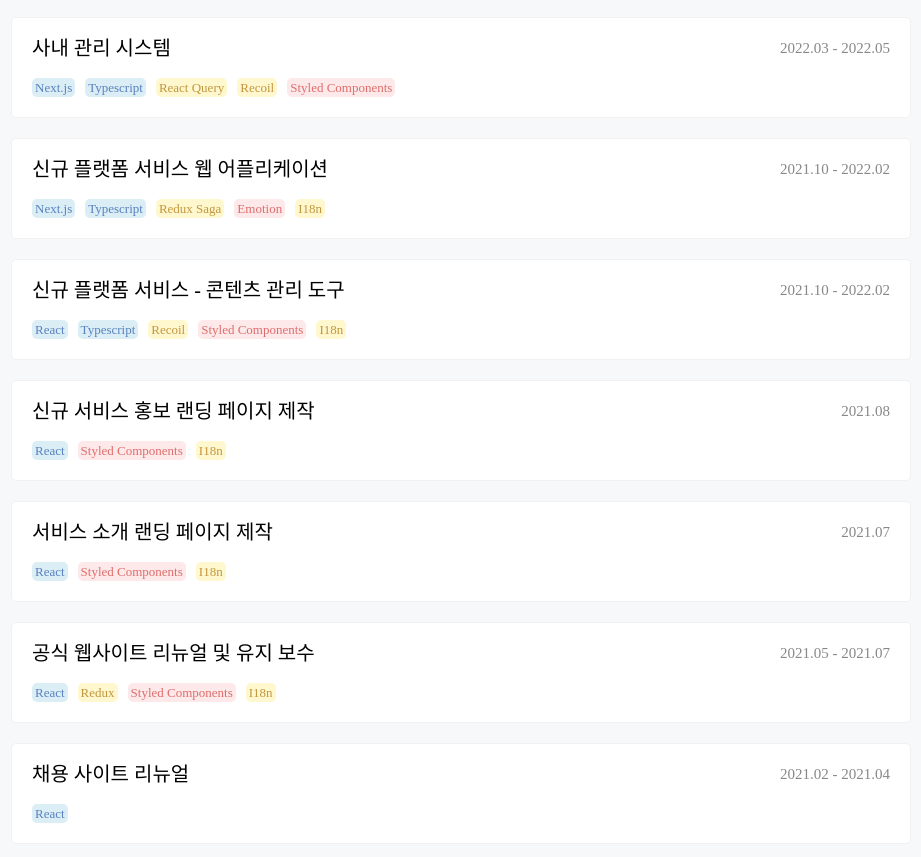
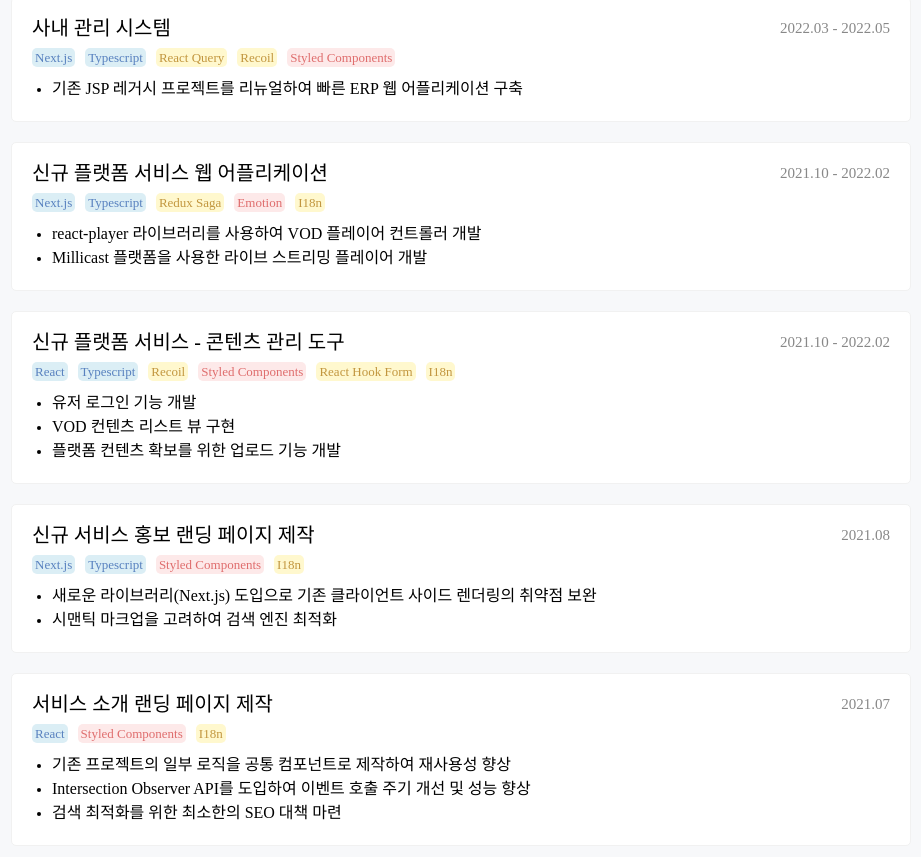
Before and after one commit to hyeewooon/hyeewooon-portfolio, a Next.js app: page /projects in a window 1280 px wide. Shown: the part 183-1040 px from the top of the page, without its empty margins (179-1100 px from the left). Built offline with nearby package versions, Linux system fonts and the light colour scheme; a web font is replaced by a local one.

Commit message:
feat: projects children props 추가

```diff
--- a/base/Box/Box.styles.tsx
+++ b/base/Box/Box.styles.tsx
@@ -34,24 +34,28 @@ export const BoxTitle = styled.h1`
   font-size: 20px;
   font-weight: 500;
 `;
+
+export const Date = styled.p`
+  font-size: 15px;
+  color: #888888;
+
+  ${Theme.ThemeResource.mq.mobile} {
+    margin-top: 10px;
+  }
+`;
+
 export const BoxSubTitle = styled.p`
   font-size: 16px;
-  margin-bottom: 10px;
-  line-height: 1.2;
 `;
 
 export const BoxContent = styled.p`
   font-size: 14px;
   line-height: 1.2;
-`;
-
-export const Date = styled.p`
-  font-size: 15px;
-  color: #888888;
+  margin-top: 10px;
 `;
 export const TagList = styled.ul`
   display: flex;
-  padding-top: 10px;
+  margin-top: 10px;
   flex-flow: wrap;
   gap: 10px;
 
--- a/base/Box/index.tsx
+++ b/base/Box/index.tsx
@@ -5,7 +5,7 @@ import { BoxProps } from './model';
 import * as SC from './Box.styles';
 
 const Box: React.FC<BoxProps> = (props) => {
-  const { title = '', subTitle = '', imageUrl = '', tag = null, date = '', content } = props;
+  const { title = '', subTitle = '', imageUrl = '', tag = null, date = '', content, children } = props;
   return (
     <SC.BoxContainer>
       {imageUrl && (
@@ -31,6 +31,7 @@ const Box: React.FC<BoxProps> = (props) => {
             })}
           </SC.TagList>
         )}
+        {children && <>{children}</>}
       </SC.ContentWrapper>
     </SC.BoxContainer>
   );
--- a/base/Box/model.ts
+++ b/base/Box/model.ts
@@ -8,4 +8,5 @@ export type BoxProps = {
     name: string;
     color: 'red' | 'yellow' | 'blue' | 'gray';
   }[];
+  children?: React.ReactNode;
 };
--- a/components/Common/Layout/Layout.styles.tsx
+++ b/components/Common/Layout/Layout.styles.tsx
@@ -1,4 +1,6 @@
 import styled from 'styled-components';
+
+import { Theme } from '@base';
 
 export const LayoutContainer = styled.div`
   width: 100%;
@@ -6,8 +8,20 @@ export const LayoutContainer = styled.div`
   background-color: #f7f8fa;
 `;
 
-export const ContentWrapper = styled.div`
+export const LayoutContentBox = styled.div`
   padding-top: 65px;
+  width: 100%;
+  display: flex;
+  justify-content: center;
+`;
+
+export const LayoutContentInner = styled.div`
+  width: 80%;
+  max-width: 900px;
+
+  ${Theme.ThemeResource.mq.mobile} {
+    width: 90%;
+  }
 `;
 
 export const footer = styled.footer`
--- a/components/Common/Layout/index.tsx
+++ b/components/Common/Layout/index.tsx
@@ -7,7 +7,9 @@ const Layout: React.FC<{ children?: React.ReactNode }> = ({ children }) => {
   return (
     <SC.LayoutContainer>
       <NavMenu />
-      <SC.ContentWrapper>{children}</SC.ContentWrapper>
+      <SC.LayoutContentBox>
+        <SC.LayoutContentInner>{children}</SC.LayoutContentInner>
+      </SC.LayoutContentBox>
       <SC.footer>&copy; 2022 HYEWON PORTFOLIO</SC.footer>
     </SC.LayoutContainer>
   );
--- a/components/Main/index.tsx
+++ b/components/Main/index.tsx
@@ -1,22 +1,12 @@
 import React from 'react';
-import { useRecoilValue } from 'recoil';
-import { useRouter } from 'next/router';
 
 import { Layout, Profile, About } from '@components';
-import { navMenuStore } from '@components/Common/Layout/Layout.store';
-import * as SC from './Main.styles';
 
 const Main: React.FC = () => {
-  const navStatus = useRecoilValue(navMenuStore);
-
   return (
     <Layout>
-      <SC.MainContainer>
-        <SC.MainContent>
-          <Profile />
-          <About />
-        </SC.MainContent>
-      </SC.MainContainer>
+      <Profile />
+      <About />
     </Layout>
   );
 };
--- a/components/Profile/Profile.styles.tsx
+++ b/components/Profile/Profile.styles.tsx
@@ -4,6 +4,7 @@ import Image from 'next/image';
 import { Theme } from '@base';
 
 export const ProfileContainer = styled.div`
+  margin-top: 70px;
   display: flex;
   align-items: center;
   gap: 40px;
--- a/components/Project/Main.styles.tsx
+++ b/components/Project/Main.styles.tsx
@@ -3,34 +3,19 @@ import styled from 'styled-components';
 import { Theme } from '@base';
 
 export const ProjectContainer = styled.div`
-  width: 100%;
-  display: flex;
-  justify-content: center;
-`;
-
-export const ProjectContent = styled.div`
-  width: 80%;
-  max-width: 900px;
-
-  ${Theme.ThemeResource.mq.mobile} {
-    width: 90%;
-  }
-`;
-
-export const ProjectWorkWrapper = styled.div`
-  margin-top: 70px;
+  margin-top: 50px;
   margin-bottom: 150px;
   gap: 70px;
   display: flex;
   flex-direction: column;
 
   ${Theme.ThemeResource.mq.mobile} {
-    margin-top: 50px;
+    margin-top: 30px;
     gap: 50px;
   }
 `;
 
-export const ProjectWorkContent = styled.div``;
+export const ProjectContent = styled.div``;
 
 export const ProjectTitle = styled.h1`
   font-size: 30px;
@@ -56,3 +41,17 @@ export const BoxWrapper = styled.div`
     margin-top: 20px;
   }
 `;
+
+export const ContentList = styled.ul`
+  margin-top: 10px;
+  padding-left: 20px;
+  list-style: initial;
+`;
+
+export const ContentItem = styled.li`
+  line-height: 1.5;
+
+  &::marker {
+    font-size: 14px;
+  }
+`;
--- a/components/Project/index.tsx
+++ b/components/Project/index.tsx
@@ -9,8 +9,6 @@ const Project: React.FC = () => {
     <Layout>
       <SC.ProjectContainer>
         <SC.ProjectContent>
-          <SC.ProjectWorkWrapper>
-            <SC.ProjectWorkContent>
           <SC.ProjectTitle>
             Works <SC.UnderLine />
           </SC.ProjectTitle>
@@ -25,6 +23,11 @@ const Project: React.FC = () => {
                 { name: 'Recoil', color: 'yellow' },
                 { name: 'Styled Components', color: 'red' }
               ]}
+              children={
+                <SC.ContentList>
+                  <SC.ContentItem>기존 JSP 레거시 프로젝트를 리뉴얼하여 빠른 ERP 웹 어플리케이션 구축</SC.ContentItem>
+                </SC.ContentList>
+              }
             />
           </SC.BoxWrapper>
           <SC.BoxWrapper>
@@ -38,6 +41,12 @@ const Project: React.FC = () => {
                 { name: 'Emotion', color: 'red' },
                 { name: 'I18n', color: 'yellow' }
               ]}
+              children={
+                <SC.ContentList>
+                  <SC.ContentItem>react-player 라이브러리를 사용하여 VOD 플레이어 컨트롤러 개발</SC.ContentItem>
+                  <SC.ContentItem>Millicast 플랫폼을 사용한 라이브 스트리밍 플레이어 개발</SC.ContentItem>
+                </SC.ContentList>
+              }
             />
           </SC.BoxWrapper>
           <SC.BoxWrapper>
@@ -49,8 +58,16 @@ const Project: React.FC = () => {
                 { name: 'Typescript', color: 'blue' },
                 { name: 'Recoil', color: 'yellow' },
                 { name: 'Styled Components', color: 'red' },
+                { name: 'React Hook Form', color: 'yellow' },
                 { name: 'I18n', color: 'yellow' }
               ]}
+              children={
+                <SC.ContentList>
+                  <SC.ContentItem>유저 로그인 기능 개발</SC.ContentItem>
+                  <SC.ContentItem>VOD 컨텐츠 리스트 뷰 구현</SC.ContentItem>
+                  <SC.ContentItem>플랫폼 컨텐츠 확보를 위한 업로드 기능 개발</SC.ContentItem>
+                </SC.ContentList>
+              }
             />
           </SC.BoxWrapper>
           <SC.BoxWrapper>
@@ -58,10 +75,19 @@ const Project: React.FC = () => {
               title="신규 서비스 홍보 랜딩 페이지 제작"
               date="2021.08"
               tag={[
-                    { name: 'React', color: 'blue' },
+                { name: 'Next.js', color: 'blue' },
+                { name: 'Typescript', color: 'blue' },
                 { name: 'Styled Components', color: 'red' },
                 { name: 'I18n', color: 'yellow' }
               ]}
+              children={
+                <SC.ContentList>
+                  <SC.ContentItem>
+                    새로운 라이브러리(Next.js) 도입으로 기존 클라이언트 사이드 렌더링의 취약점 보완
+                  </SC.ContentItem>
+                  <SC.ContentItem>시맨틱 마크업을 고려하여 검색 엔진 최적화</SC.ContentItem>
+                </SC.ContentList>
+              }
             />
           </SC.BoxWrapper>
           <SC.BoxWrapper>
@@ -73,6 +99,15 @@ const Project: React.FC = () => {
                 { name: 'Styled Components', color: 'red' },
                 { name: 'I18n', color: 'yellow' }
               ]}
+              children={
+                <SC.ContentList>
+                  <SC.ContentItem>기존 프로젝트의 일부 로직을 공통 컴포넌트로 제작하여 재사용성 향상</SC.ContentItem>
+                  <SC.ContentItem>
+                    Intersection Observer API를 도입하여 이벤트 호출 주기 개선 및 성능 향상
+                  </SC.ContentItem>
+                  <SC.ContentItem>검색 최적화를 위한 최소한의 SEO 대책 마련</SC.ContentItem>
+                </SC.ContentList>
+              }
             />
           </SC.BoxWrapper>
           <SC.BoxWrapper>
@@ -85,13 +120,32 @@ const Project: React.FC = () => {
                 { name: 'Styled Components', color: 'red' },
                 { name: 'I18n', color: 'yellow' }
               ]}
+              children={
+                <SC.ContentList>
+                  <SC.ContentItem>외주 개발된 서비스를 유지 보수 및 안정화 작업</SC.ContentItem>
+                  <SC.ContentItem>릴리즈 직전 컴포넌트 수정 및 반응형 디자인 적용</SC.ContentItem>
+                  <SC.ContentItem>폼 유효성 검사를 추가하여 UX 개선</SC.ContentItem>
+                  <SC.ContentItem>각종 디자인 버그 개선</SC.ContentItem>
+                </SC.ContentList>
+              }
             />
           </SC.BoxWrapper>
           <SC.BoxWrapper>
-                <Box title="채용 사이트 리뉴얼" date="2021.02 - 2021.04" tag={[{ name: 'React', color: 'blue' }]} />
+            <Box
+              title="채용 사이트 리뉴얼"
+              date="2021.02 - 2021.04"
+              tag={[{ name: 'React', color: 'blue' }]}
+              children={
+                <SC.ContentList>
+                  <SC.ContentItem>클라이언트 사이드 렌더링을 통한 웹 사이트 반응 속도 개선</SC.ContentItem>
+                  <SC.ContentItem>유저 페이지과 관리자 페이지를 라우팅 분류하여 유지보수성 개선</SC.ContentItem>
+                  <SC.ContentItem>컴포넌트 목적에 따른 분류로 유지보수성 개선</SC.ContentItem>
+                </SC.ContentList>
+              }
+            />
           </SC.BoxWrapper>
-            </SC.ProjectWorkContent>
-            <SC.ProjectWorkContent>
+        </SC.ProjectContent>
+        <SC.ProjectContent>
           <SC.ProjectTitle>
             Projects <SC.UnderLine />
           </SC.ProjectTitle>
@@ -107,8 +161,6 @@ const Project: React.FC = () => {
               ]}
             />
           </SC.BoxWrapper>
-            </SC.ProjectWorkContent>
-          </SC.ProjectWorkWrapper>
         </SC.ProjectContent>
       </SC.ProjectContainer>
     </Layout>
```
Lines whose indentation alone changed are shown as unchanged.
